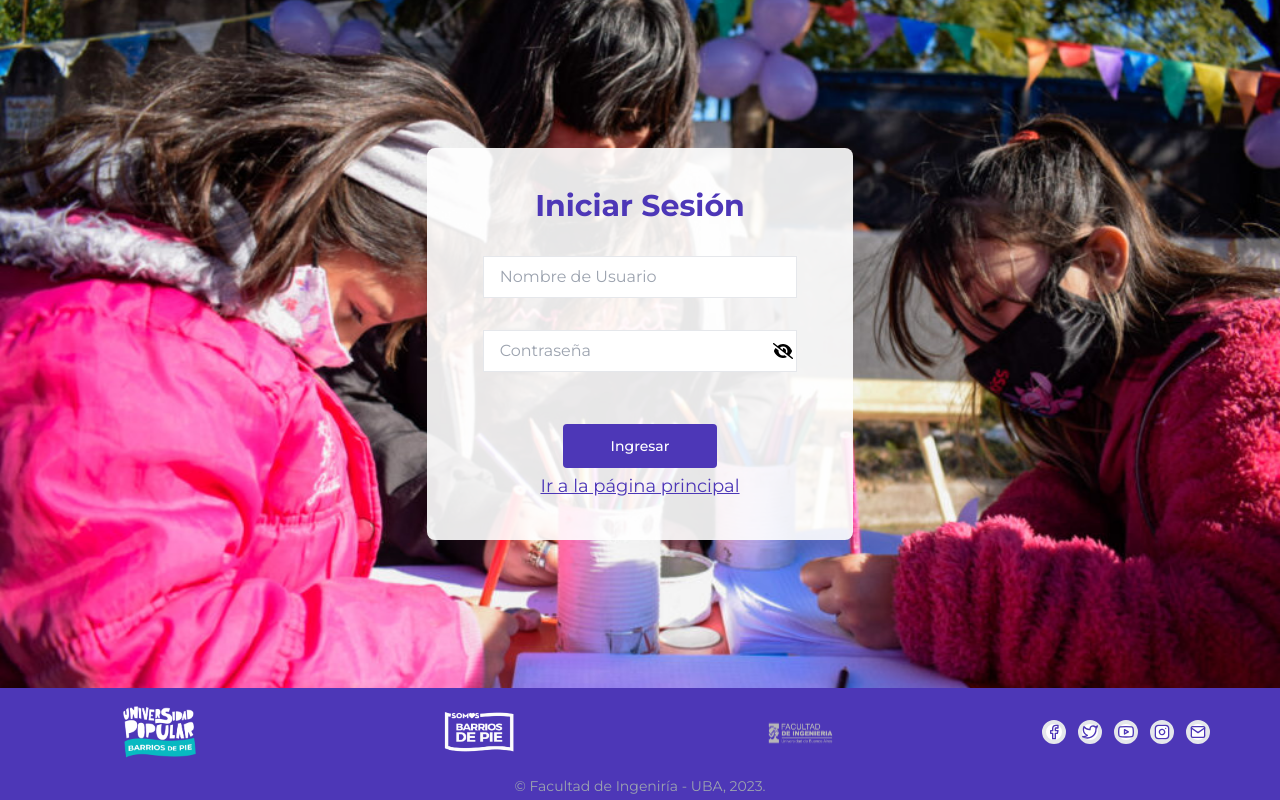
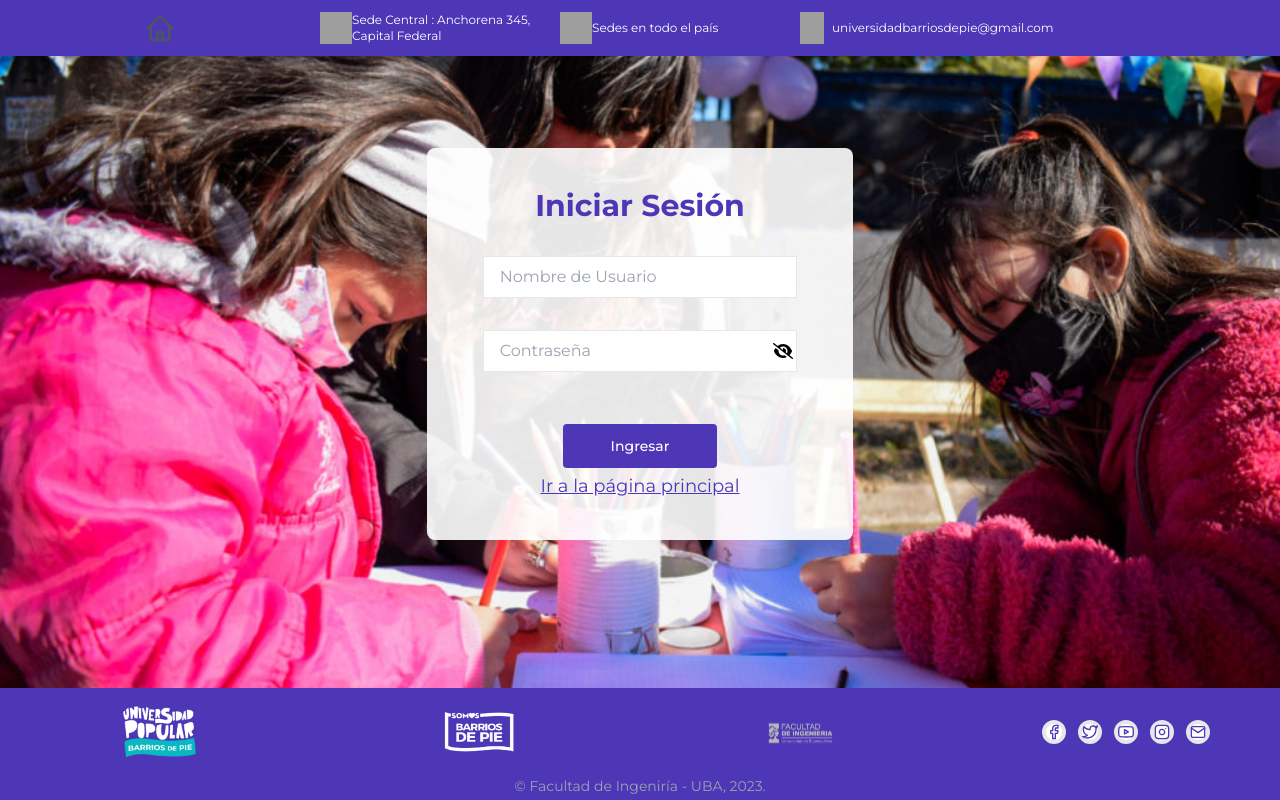
Before and after one commit to MiroslavSapunar/SIGBAS-UniversidadPopular, a Next.js app in the folder web/: page /ingresar in a window 1280 px wide. Built offline with nearby package versions, Linux system fonts and the light colour scheme; grey boxes are pictures that could not be loaded.

Commit message:
update project to next.js 14

```diff
--- a/web/package.json
+++ b/web/package.json
@@ -10,7 +10,7 @@
   },
   "dependencies": {
     "autoprefixer": "10.4.15",
-    "next": "13.4.19",
+    "next": "^14.2.4",
     "postcss": "8.4.29",
     "react": "18.2.0",
     "react-dom": "18.2.0",
--- a/web/src/app/ingresar/page.js
+++ b/web/src/app/ingresar/page.js
@@ -3,7 +3,8 @@
 import Image from 'next/image';
 import Link from 'next/link';
 import { useState } from 'react';
-import Footer from 'src/app/components/Home/Footer'
+import Footer from '../components/Home/Footer';
+import NavBar from '../components/Home/Navbar';
 import kidsPhoto from '../../../public/fondologin.jpg'
 
 export default function LoginPage() {
@@ -30,6 +31,7 @@ export default function LoginPage() {
     <div
       className="h-screen flex flex-col items-center"
     >
+      <NavBar/>
       <Image
         quality={85}
         placeholder="blur"
```
Also changed, not shown: 2 other files (tests, documents, lock files or other folders).
